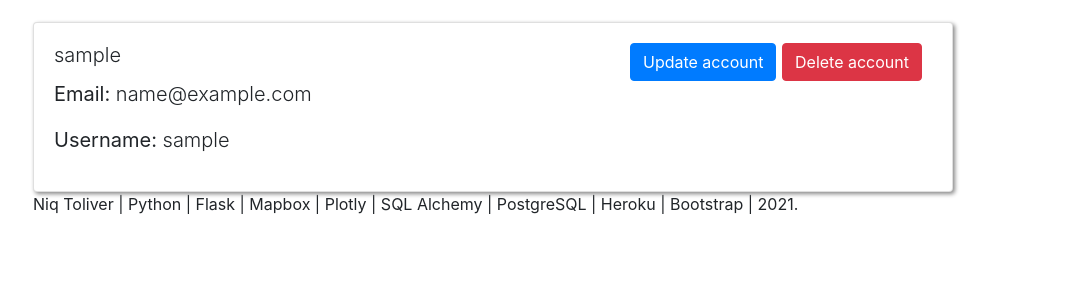
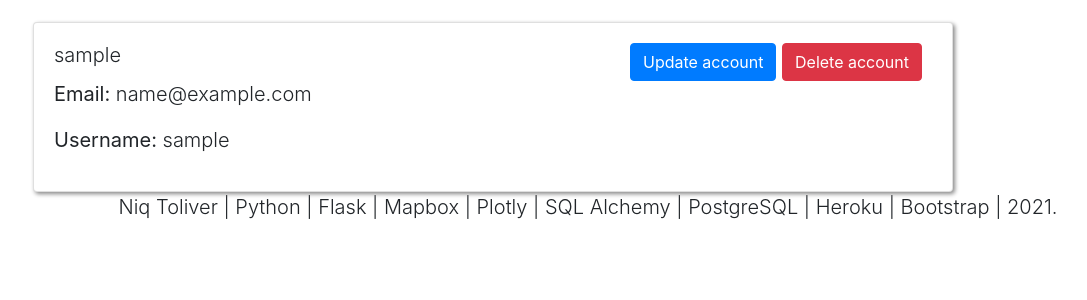
Before and after one commit to ntoliverapp/map_brew, a Flask app: a page that uses app/templates/base.html in a window 1280 px wide. Shown: the part 58-358 px from the top of the page, without its empty margins (52-1139 px from the left). Run offline with Flask 2, Linux system fonts and the light colour scheme; the visitor is signed in with stand-in values (Sample User, id 1); data comes from the database, SQL or seed files in the repository; parts of the project's set-up code (start-up, migrations or seed data) failed here and were passed over; some libraries are stand-ins or nearby versions.

Commit message:
cleaned up code

```diff
--- a/app/__init__.py
+++ b/app/__init__.py
@@ -2,7 +2,7 @@ import os
 from flask import Flask, render_template
 from flask_sqlalchemy import SQLAlchemy
 basedir = os.path.abspath(os.path.dirname(__file__))
-# from extensions import db
+
 db = SQLAlchemy()
 
 def create_app(config_file='settings.py'):
--- a/app/auth/views.py
+++ b/app/auth/views.py
@@ -15,7 +15,6 @@ def login_required(f):
     @wraps(f)
     def _login_required(*args, **kwargs):
         if current_user.is_anonymous():
-            # flash("You need to be logged in to access this page", "danger")
             return redirect(url_for("auth.login"))
         return f(*args, **kwargs)
     return _login_required
--- a/app/main/views.py
+++ b/app/main/views.py
@@ -1,7 +1,6 @@
-from flask import Blueprint, request, render_template, flash, redirect, url_for
+from flask import Blueprint, request, render_template, flash
 from app.auth.views import login_required
 from app.models import User, Beer, Style, SavedBeers
-import wikipedia
 from app import db
 from app.auth.views import current_user
 main = Blueprint('main', __name__, template_folder='templates')
--- a/app/settings.py
+++ b/app/settings.py
@@ -1,5 +1,4 @@
 import os
-import re
 
 SQLALCHEMY_DATABASE_URI = os.environ.get('DATABASE_URL')
 if SQLALCHEMY_DATABASE_URI.startswith("postgres://"):
--- a/app/templates/base.html
+++ b/app/templates/base.html
@@ -79,7 +79,7 @@
     {% endif %}
   {% endwith %}
   {% block content %}{% endblock %}
-  <p>Niq Toliver | Python | Flask | Mapbox | Plotly | SQL Alchemy | PostgreSQL | Heroku | Bootstrap | 2021. </p>
+  <p class="text-center lead"> Niq Toliver | Python | Flask | Mapbox | Plotly | SQL Alchemy | PostgreSQL | Heroku | Bootstrap | 2021. </p>
   </div>
 
   <script src="{{ url_for('static', filename='js/jquery-3.4.1.min.js') }}"></script>
--- a/setup.py
+++ b/setup.py
@@ -1,10 +1,5 @@
-# import os
 from app import app, db
 from app.models import User,Beer, Style
-# from flask_migrate import Migrate
-
-# app = create_app()
-# migrate = Migrate(app, db)
 
 @app.shell_context_processor
 def make_shell_context():
```
Also changed, not shown: app/models.py (+3 -20 lines), commands.py (+5 -48 lines).
